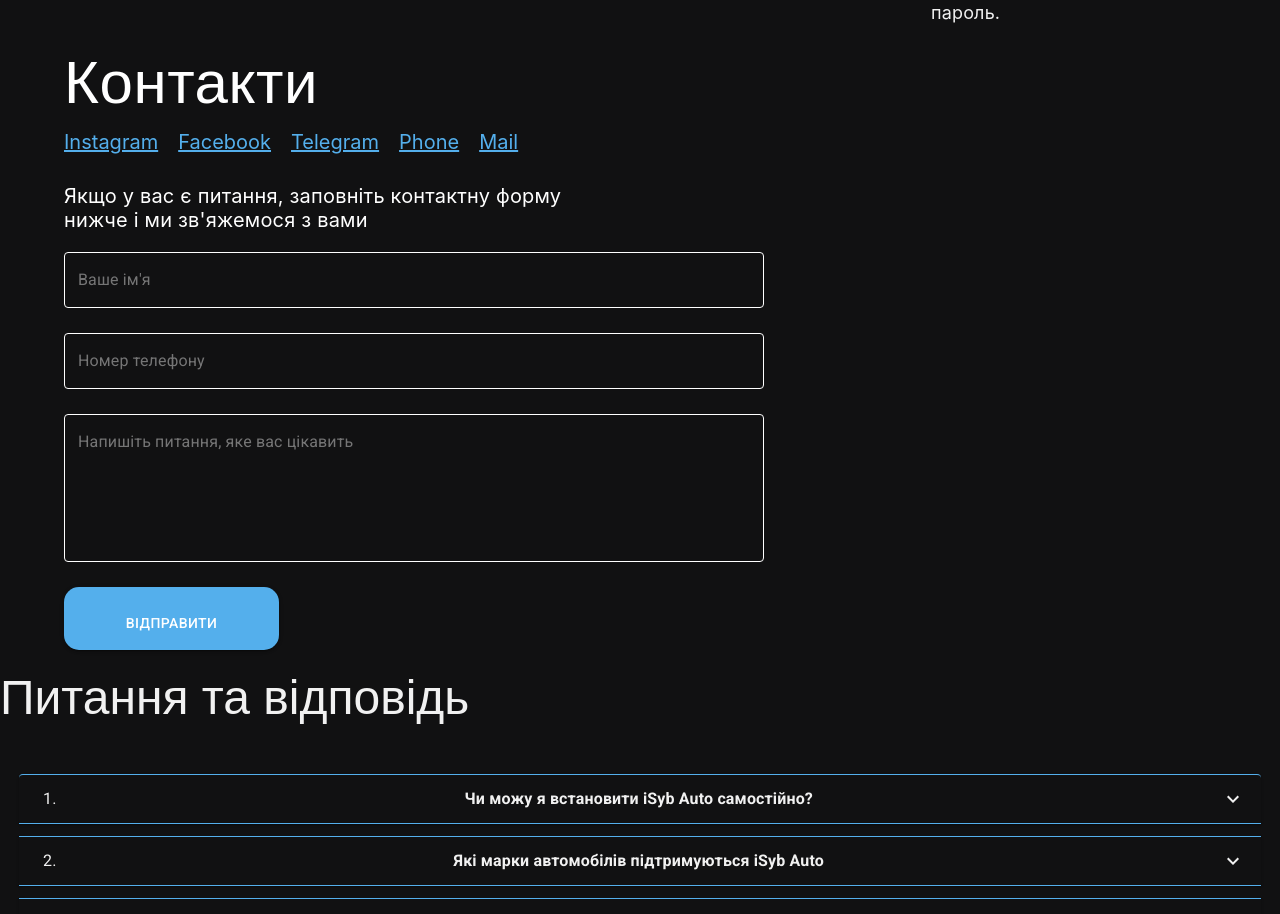
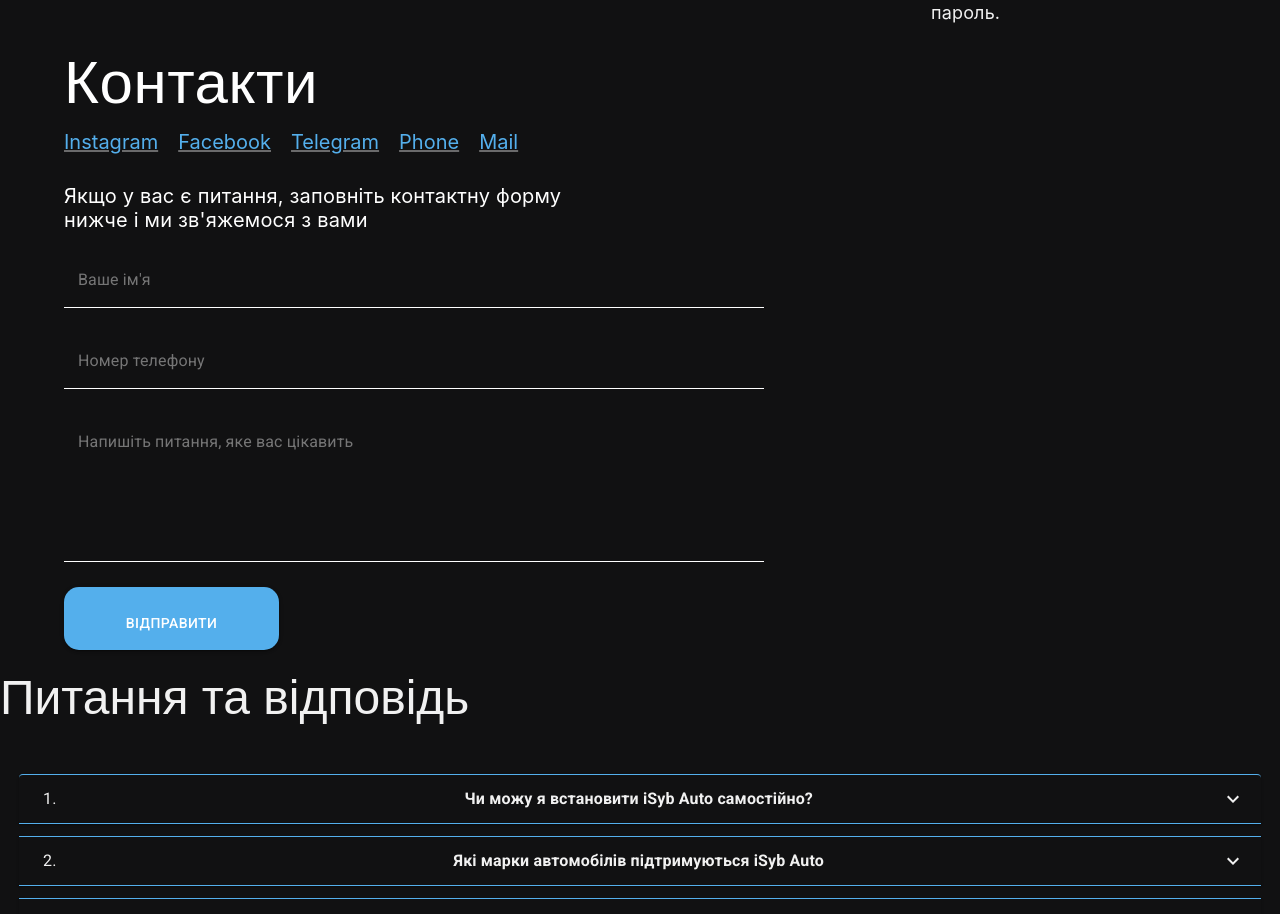
Before and after one commit to TM-OBD/obd_front, a React (Create React App) app in the folder frontend/: page / in a window 1280 px wide. Shown: the part 1920-2834 px from the top of the page. Built offline with nearby package versions, Linux system fonts and the light colour scheme; a web font is replaced by a local one.

Commit message:
I have fixed borderWidth with ContactForm

```diff
--- a/frontend/src/components/Body/ContactForm.js
+++ b/frontend/src/components/Body/ContactForm.js
@@ -1,8 +1,7 @@
 import React from 'react';
 import styled from '@emotion/styled';
 import {useForm} from 'react-hook-form';
-import {TextField, Button} from '@mui/material';
-import {Link} from 'react-router-dom';
+import {TextField, Button, Link} from '@mui/material';
 import Typography from "@mui/material/Typography";
 import Box from "@mui/material/Box";
 import Container from "@mui/material/Container";
@@ -34,6 +33,8 @@ const StyledTextField = styled(TextField)`
     .MuiOutlinedInput-root {
         fieldset {
             border-color: white;
+            border-width: 0 0 1px 0;
+            border-radius: 0;
         }
 
         &:hover fieldset {
@@ -75,11 +76,11 @@ const ContactForm = () => {
                 Контакти
             </Typography>
             <SocialLinks>
-                <StyledLink to="/">Instagram</StyledLink>
-                <StyledLink to="/">Facebook</StyledLink>
-                <StyledLink to="/">Telegram</StyledLink>
-                <StyledLink to="/">Phone</StyledLink>
-                <StyledLink to="/">Mail</StyledLink>
+                <StyledLink href="#">Instagram</StyledLink>
+                <StyledLink href="#">Facebook</StyledLink>
+                <StyledLink href="#">Telegram</StyledLink>
+                <StyledLink href="#">Phone</StyledLink>
+                <StyledLink href="#">Mail</StyledLink>
             </SocialLinks>
             <Typography
                 fontFamily={"Inter, sans-serif"}
@@ -112,6 +113,7 @@ const ContactForm = () => {
                     helperText={errors.phone && errors.phone.message}
                 />
                 <StyledTextField
+                    style={{borderWidth: '1px 0 1px 0'}}
                     {...register('question', {required: true})}
                     placeholder="Напишіть питання, яке вас цікавить"
                     variant="outlined"
```
